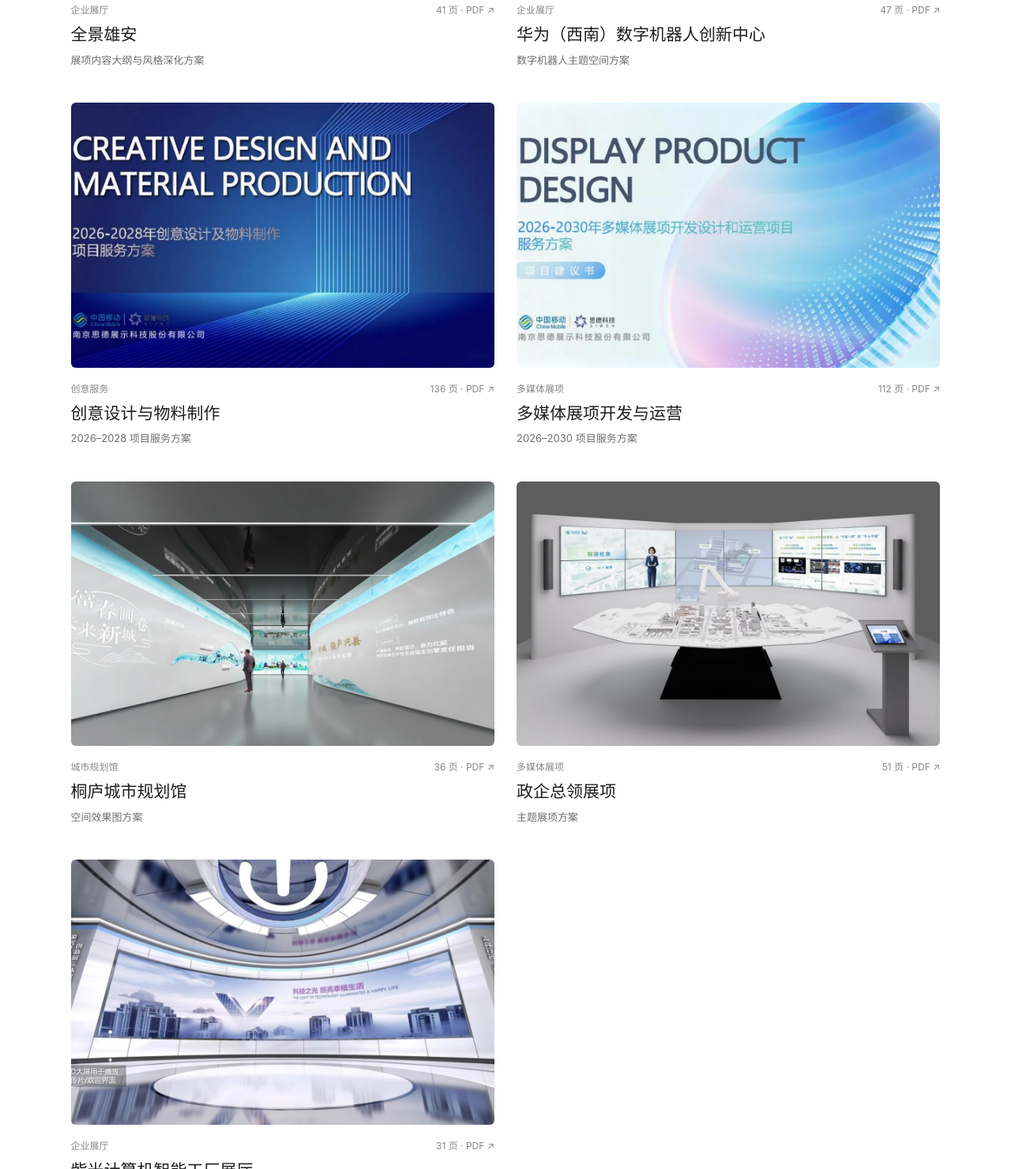
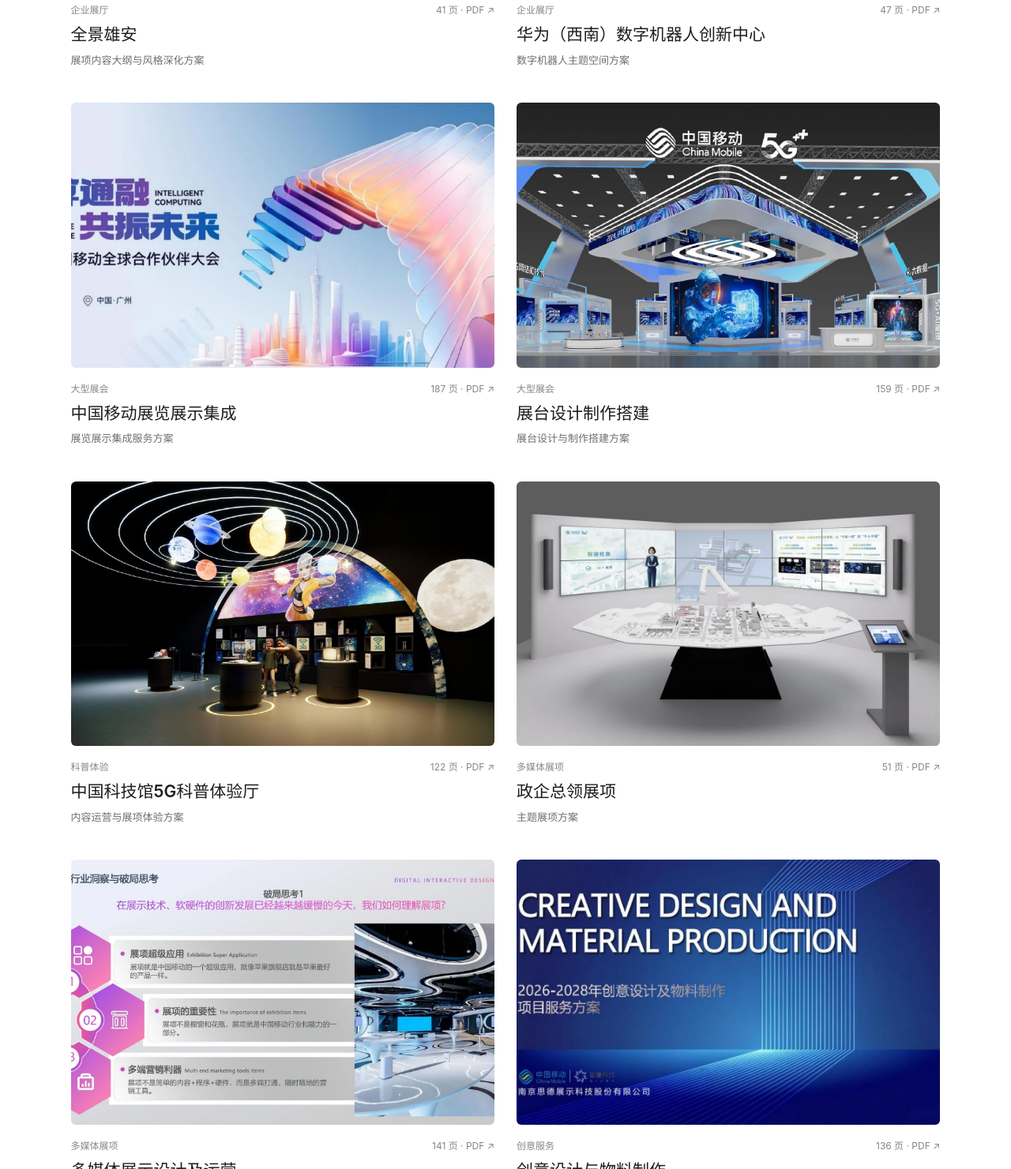
Before and after one commit to littletletle/littletletle.github.io, a plain HTML site: page index.html in a window 1280 px wide. Shown: the part 1319-2800 px from the top of the page at 79% size. Drawn offline with Linux system fonts and the light colour scheme.

Commit message:
Update selected portfolio projects and hero carousel

```diff
--- a/app.js
+++ b/app.js
@@ -1,5 +1,5 @@
 let projects=[],category='全部';
-const slides=[{id:'xiongan',title:'全景雄安'},{id:'robotics',title:'华为（西南）数字机器人创新中心'},{id:'tonglu',title:'桐庐规划馆'},{id:'enterprise',title:'政企总领沙盘'}];
+const slides=[{id:'xiongan',title:'全景雄安'},{id:'booth-design',title:'展台设计制作搭建'},{id:'science5g',title:'中国科技馆5G科普体验厅'},{id:'robotics',title:'华为（西南）数字机器人创新中心'}];
 const hero=document.querySelector('.hero'),visual=hero.querySelector('.hero-visual'),heroImage=visual.querySelector('img'),caption=hero.querySelector('.hero-caption'),dots=hero.querySelector('.hero-dots'),pause=document.querySelector('#hero-pause');
 let currentSlide=0,paused=matchMedia('(prefers-reduced-motion: reduce)').matches,timer,touchX=null;
 function showSlide(index){currentSlide=(index+slides.length)%slides.length;const slide=slides[currentSlide];heroImage.src=`assets/${slide.id}.webp`;heroImage.alt=slide.title+'方案效果图';visual.href=caption.href=`reader.html?project=${slide.id}`;visual.setAttribute('aria-label','阅读'+slide.title+'方案');caption.querySelector('strong').textContent=slide.title+' ↗';[...dots.children].forEach((button,i)=>{button.classList.toggle('active',i===currentSlide);button.setAttribute('aria-pressed',String(i===currentSlide))});}
--- a/index.html
+++ b/index.html
@@ -2,6 +2,6 @@
 <html lang="zh-CN"><head><meta charset="utf-8"><meta name="viewport" content="width=device-width,initial-scale=1"><title>蒋尉聪 · 作品集</title><meta name="description" content="蒋尉聪的展陈策划、空间叙事与多媒体体验作品集"><link rel="stylesheet" href="style.css"><link rel="stylesheet" href="carousel.css"></head>
 <body><header class="nav"><a class="brand" href="index.html">蒋尉聪<span> / 作品集</span></a><nav><a href="#work">精选方案</a><a href="#about">关于我</a><a href="reader.html?project=resume">个人简历 ↗</a></nav></header>
 <main><section class="hero" aria-label="精选项目轮播" aria-roledescription="轮播"><a class="hero-visual" href="reader.html?project=xiongan" aria-label="阅读全景雄安方案"><img src="assets/xiongan.webp" alt="全景雄安展厅空间效果图" fetchpriority="high"></a><div class="hero-shade"></div><div class="hero-copy"><p class="eyebrow">JIANG WEICONG · PORTFOLIO</p><h1>让内容成为<br>空间的体验。</h1><p>蒋尉聪 · 展陈策划 / 空间叙事 / 多媒体体验</p><a class="button light" href="reader.html?project=portfolio">阅读作品集 <span>↗</span></a></div><div class="hero-controls"><div class="hero-dots" role="group" aria-label="选择项目"></div><button id="hero-pause" aria-label="暂停轮播" title="暂停轮播">Ⅱ</button></div><a class="hero-caption" href="reader.html?project=xiongan"><strong>全景雄安 ↗</strong><span>空间方案 / 作品选录</span></a></section>
-<section id="work" class="section"><div class="section-heading"><div><p class="eyebrow blue">SELECTED PROJECTS / 01</p><h2>内容与空间，相互成就。</h2></div><p class="section-note">企业展厅、城市规划馆与互动体验<br>7 份完整方案</p></div><div class="tools"><div class="filters" role="group" aria-label="项目分类"><button class="active" data-filter="全部" aria-pressed="true">全部</button><button data-filter="企业展厅" aria-pressed="false">企业展厅</button><button data-filter="城市规划馆" aria-pressed="false">城市规划馆</button><button data-filter="多媒体展项" aria-pressed="false">多媒体展项</button><button data-filter="创意服务" aria-pressed="false">创意服务</button></div><input id="search" type="search" placeholder="搜索项目" aria-label="搜索项目"></div><div id="projects" class="projects"></div><p id="empty" hidden>没有找到相关项目。</p></section>
+<section id="work" class="section"><div class="section-heading"><div><p class="eyebrow blue">SELECTED PROJECTS / 01</p><h2>内容与空间，相互成就。</h2></div><p class="section-note">企业展厅、大型展会与互动体验<br>8 份完整方案</p></div><div class="tools"><div class="filters" role="group" aria-label="项目分类"><button class="active" data-filter="全部" aria-pressed="true">全部</button><button data-filter="企业展厅" aria-pressed="false">企业展厅</button><button data-filter="大型展会" aria-pressed="false">大型展会</button><button data-filter="科普体验" aria-pressed="false">科普体验</button><button data-filter="多媒体展项" aria-pressed="false">多媒体展项</button><button data-filter="创意服务" aria-pressed="false">创意服务</button></div><input id="search" type="search" placeholder="搜索项目" aria-label="搜索项目"></div><div id="projects" class="projects"></div><p id="empty" hidden>没有找到相关项目。</p></section>
 <section id="about" class="about section"><div class="about-intro"><p class="eyebrow blue">ABOUT ME / 02</p><h2>从创意构思，<br>到体验落地。</h2><p>以视听叙事为起点，将品牌诉求、科技主题与城市故事转化为可感知的空间内容。连接策划、设计与技术，让方案走向现场。</p><a class="text-link" href="reader.html?project=resume">查看完整简历 ↗</a><img class="portrait" src="assets/portrait.webp" alt="蒋尉聪个人照片" loading="lazy"></div><div class="about-detail"><h3>核心能力</h3><div class="skills"><span>空间叙事与提案</span><span>展陈内容策划</span><span>影片与分镜脚本</span><span>展项交互研发</span><span>AI 创意应用</span><span>项目统筹交付</span></div><h3>工作经历</h3><article class="experience"><time>2023.03 — 2026.06</time><h4>南京思德展示科技股份有限公司</h4><p>策划经理</p><p>展厅全案策划、内容大纲、多媒体脚本与交互逻辑，协同设计及技术团队完成项目交付。</p></article><article class="experience"><time>2018.03 — 2022.12</time><h4>重庆非言启示文化传媒有限公司</h4><p>影视策划</p><p>企业宣传片、商业短片与纪录片的创意、文案及分镜脚本，参与摄制统筹与后期制作。</p></article><div class="education">重庆师范大学 · 本科<br><span>广播电视编导与新媒体 / 2014–2018</span></div></div></section>
-<footer><p class="eyebrow">LET’S CONNECT</p><h2>期待下一次合作。</h2><div class="contacts"><a href="mailto:908737555@qq.com">908737555@qq.com ↗</a><a href="tel:13996212274">139 9621 2274 ↗</a></div><div class="footer-bottom"><span>蒋尉聪 · 南京</span><span>PORTFOLIO / 2026</span></div></footer></main><script src="app.js"></script></body></html>
+<footer><p class="eyebrow">LET’S CONNECT</p><h2>期待下一次合作。</h2><div class="contacts"><a href="mailto:908737555@qq.com">908737555@qq.com ↗</a><a href="tel:13996212274">139 9621 2274 ↗</a></div><div class="footer-bottom"><span>蒋尉聪 · 南京</span><span>PORTFOLIO / 2026</span></div></footer></main><script src="app.js?v=20261120"></script></body></html>
--- a/projects.json
+++ b/projects.json
@@ -20,34 +20,34 @@
     "cover": "assets/robotics.webp"
   },
   {
-    "id": "creative",
-    "title": "创意设计与物料制作",
-    "subtitle": "2026–2028 项目服务方案",
-    "category": "创意服务",
-    "pages": 136,
-    "size": 30.8,
-    "pdf": "documents/creative.pdf",
-    "cover": "assets/creative.webp"
+    "id": "cmcc-integration",
+    "title": "中国移动展览展示集成",
+    "subtitle": "展览展示集成服务方案",
+    "category": "大型展会",
+    "pages": 187,
+    "size": 38.6,
+    "pdf": "documents/cmcc-integration.pdf",
+    "cover": "assets/cmcc-integration.webp"
   },
   {
-    "id": "multimedia",
-    "title": "多媒体展项开发与运营",
-    "subtitle": "2026–2030 项目服务方案",
-    "category": "多媒体展项",
-    "pages": 112,
-    "size": 34.3,
-    "pdf": "documents/multimedia.pdf",
-    "cover": "assets/multimedia.webp"
+    "id": "booth-design",
+    "title": "展台设计制作搭建",
+    "subtitle": "展台设计与制作搭建方案",
+    "category": "大型展会",
+    "pages": 159,
+    "size": 37.0,
+    "pdf": "documents/booth-design.pdf",
+    "cover": "assets/booth-design.webp"
   },
   {
-    "id": "tonglu",
-    "title": "桐庐城市规划馆",
-    "subtitle": "空间效果图方案",
-    "category": "城市规划馆",
-    "pages": 36,
-    "size": 8.1,
-    "pdf": "documents/tonglu.pdf",
-    "cover": "assets/tonglu.webp"
+    "id": "science5g",
+    "title": "中国科技馆5G科普体验厅",
+    "subtitle": "内容运营与展项体验方案",
+    "category": "科普体验",
+    "pages": 122,
+    "size": 21.1,
+    "pdf": "documents/science5g.pdf",
+    "cover": "assets/science5g.webp"
   },
   {
     "id": "enterprise",
@@ -60,14 +60,24 @@
     "cover": "assets/enterprise.webp"
   },
   {
-    "id": "unis",
-    "title": "紫光计算机智能工厂展厅",
-    "subtitle": "智能制造主题展厅方案",
-    "category": "企业展厅",
-    "pages": 31,
-    "size": 11.1,
-    "pdf": "documents/unis.pdf",
-    "cover": "assets/unis.webp"
+    "id": "display-operations",
+    "title": "多媒体展示设计及运营",
+    "subtitle": "多媒体展项设计与运营服务方案",
+    "category": "多媒体展项",
+    "pages": 141,
+    "size": 27.9,
+    "pdf": "documents/display-operations.pdf",
+    "cover": "assets/display-operations.webp"
+  },
+  {
+    "id": "creative",
+    "title": "创意设计与物料制作",
+    "subtitle": "2026–2028 项目服务方案",
+    "category": "创意服务",
+    "pages": 136,
+    "size": 30.8,
+    "pdf": "documents/creative.pdf",
+    "cover": "assets/creative.webp"
   },
   {
     "id": "resume",
--- a/reader.js
+++ b/reader.js
@@ -3,7 +3,7 @@ fetch('projects.json').then(r=>{if(!r.ok)throw Error();return r.json()}).then(da
  const p=data.find(p=>p.id===id);if(!p)throw Error('没有找到这份方案');
  document.title=p.title+' · 蒋尉聪';document.querySelector('#title').textContent=p.title;
  const pdf=new URL(p.pdf,location.href);
- pdf.searchParams.set('v','watermark-20261119');
+ pdf.searchParams.set('v','watermark-20261120');
  const url=new URL('pdfjs-compatible/web/viewer.html',location.href);
  url.searchParams.set('file',pdf.href);url.hash='locale=zh-CN&zoom=page-fit';
  const loading=document.createElement('p');loading.className='reader-status';loading.textContent='正在加载方案…';document.body.append(loading);
```
Also changed, not shown: assets/booth-design.webp (added), assets/cmcc-integration.webp (added), assets/display-operations.webp (added), assets/multimedia.webp (deleted), assets/science5g.webp (added), assets/tonglu.webp (deleted), assets/unis.webp (deleted), 7 other files.
